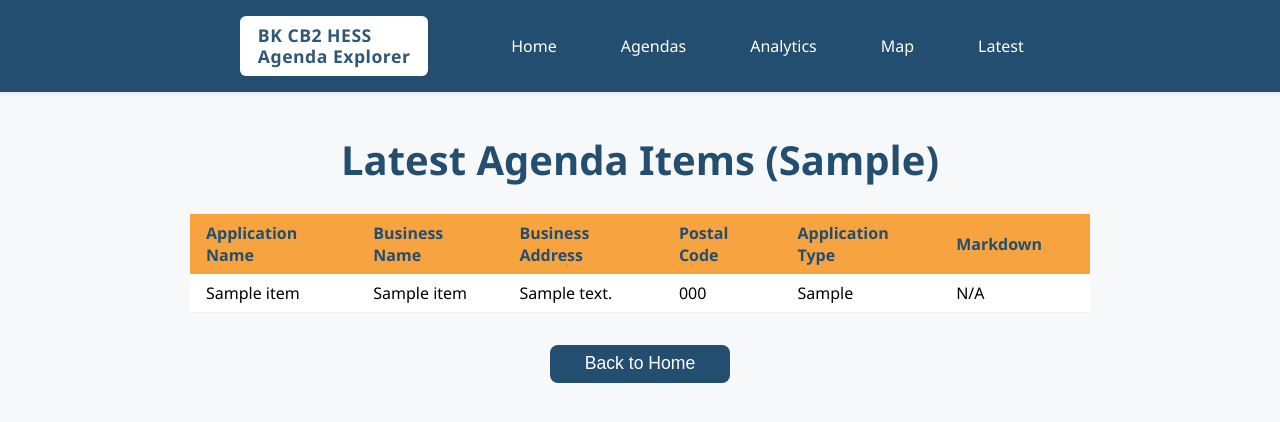
After one commit to timflew2/bk_community_board_2_explorer, a Python web app: template templates/latest.html in a window 1280 px wide. The commit adds this page. Shown: the top 422 px of the page. Run offline with Jinja, Linux system fonts and the light colour scheme; the template is opened without the code that fills it: most values are stand-ins (such as "Sample title", 1, 10 or a date in 2020).

Commit message:
latest page

```diff
--- a/templates/base.html
+++ b/templates/base.html
@@ -60,6 +60,7 @@
             <a href="/agendas" class="nav-link {% if request.url.path == '/agendas' %}active{% endif %}">Agendas</a>
             <a href="/analytics" class="nav-link {% if request.url.path == '/analytics' %}active{% endif %}">Analytics</a>
             <a href="/map" class="nav-link {% if request.url.path == '/map' %}active{% endif %}">Map</a>
+            <a href="/latest" class="nav-link {% if request.url.path == '/latest' %}active{% endif %}">Latest</a>
         </div>
     </nav>
     <div class="content">
--- /dev/null
+++ b/templates/latest.html
@@ -0,0 +1,83 @@
+{% extends "base.html" %}
+
+{% block title %}Latest Agenda Items{% endblock %}
+
+{% block content %}
+<h1 class="header">Latest Agenda Items ({{ latest_ds }})</h1>
+<div class="results-container" style="max-width: 900px; margin: 0 auto;">
+    <table style="width: 100%; max-width: 900px; margin: 0 auto; border-collapse: collapse;">
+        <thead>
+            <tr style="background: #f7a440; color: #234e70;">
+                <th style="padding: 0.5em 1em; text-align: left;">Application Name</th>
+                <th style="padding: 0.5em 1em; text-align: left;">Business Name</th>
+                <th style="padding: 0.5em 1em; text-align: left;">Business Address</th>
+                <th style="padding: 0.5em 1em; text-align: left;">Postal Code</th>
+                <th style="padding: 0.5em 1em; text-align: left;">Application Type</th>
+                <th style="padding: 0.5em 1em; text-align: left;">Markdown</th>
+                <th style="padding: 0.5em 1em; text-align: left;"></th>
+            </tr>
+        </thead>
+        <tbody>
+            {% for item in latest_items %}
+            <tr style="background: #fff; border-bottom: 1px solid #eee;">
+                <td style="padding: 0.5em 1em;">{{ item.application_name }}</td>
+                <td style="padding: 0.5em 1em;">{{ item.business_name }}</td>
+                <td style="padding: 0.5em 1em;">{{ item.business_address }}</td>
+                <td style="padding: 0.5em 1em;">{{ item.postal_code }}</td>
+                <td style="padding: 0.5em 1em;">{{ item.application_type }}</td>
+                <td style="padding: 0.5em 1em;">
+                    {% if item.markdown_path %}
+                        <a href="/full/{{ item.ds }}" target="_blank">View Markdown</a>
+                    {% else %}
+                        N/A
+                    {% endif %}
+                </td>
+                <td style="padding: 0.5em 1em;">
+                    {% if item.has_history %}
+                        <button type="button" onclick="toggleHistory('{{ loop.index0 }}')">Show History</button>
+                    {% endif %}
+                </td>
+            </tr>
+            <tr id="history-{{ loop.index0 }}" style="display: none; background: #f9f9f9;">
+                <td colspan="6" style="padding: 1em 2em;">
+                    <div>
+                        <b>Historical Agenda Items:</b>
+                        <ul>
+                        {% for hist in item.historical_items %}
+                            <li>
+                                <b>{{ hist.ds }}</b> - {{ hist.application_type }}<br>
+                                <span>Business Name: {{ hist.business_name }}</span><br>
+                                <span>Business Address: {{ hist.business_address }}</span><br>
+                                {% if hist.markdown_path %}
+                                    <a href="/full/{{ hist.ds }}" target="_blank">View Markdown</a>
+                                {% endif %}
+                                <span style="color: #888; font-size: 0.95em;">(match: {{ hist.match_reason }})</span>
+                            </li>
+                        {% else %}
+                            <li>No historical items found.</li>
+                        {% endfor %}
+                        </ul>
+                    </div>
+                </td>
+            </tr>
+            {% endfor %}
+        </tbody>
+    </table>
+</div>
+<form action="/" method="get" class="back-home-form">
+    <button type="submit" class="back-home-button">Back to Home</button>
+</form>
+{% endblock %}
+
+{% block extra_head %}
+<script>
+function toggleHistory(idx) {
+    var row = document.getElementById('history-' + idx);
+    if (row.style.display === 'none') {
+        row.style.display = '';
+    } else {
+        row.style.display = 'none';
+    }
+}
+</script>
+{% endblock %}
```
Also changed, not shown: main.py (+45 -0 lines).
